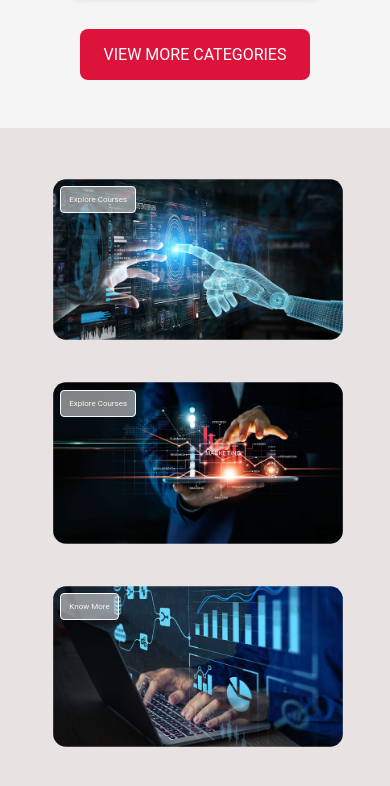
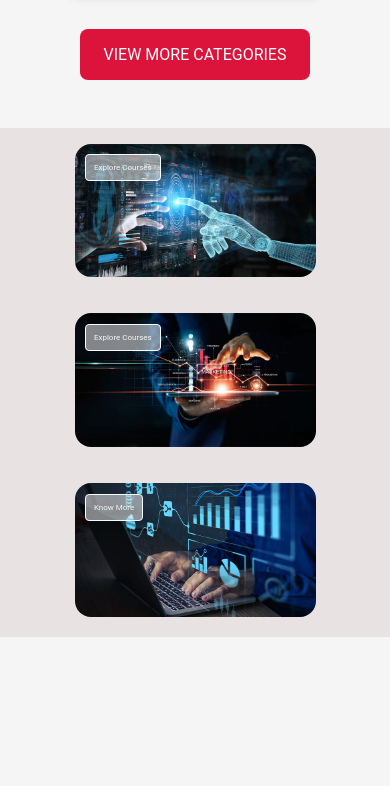
Before and after one commit to Rishika-dev/upGrade-frontend, a plain HTML site: page index.html in a window 390 px wide. Shown: the part 2721-3507 px from the top of the page. After the commit the page ends 3358 px from the top, so only its background shows below. Drawn offline with Linux system fonts and the light colour scheme.

Commit message:
updated section3

```diff
--- a/style.css
+++ b/style.css
@@ -261,12 +261,13 @@ border-radius: 1em 1em 0 0;
 .section-3-content-parent{
   display: flex;
   background-color: rgb(232, 226, 226);
-  justify-content: center;
+  /* justify-content: center; */
 
 }
 .section-3-content{
   display: flex;
-  max-width: 90%;
+  max-width: 70%;
+  margin:  0 12em;
 }
 
 .section-3-content img{
@@ -279,6 +280,7 @@ padding:0;
   margin: 1em;
 
 }
+
 .section-3-content a{
   position: absolute;
   margin:0.8em;
@@ -296,23 +298,20 @@ padding:0;
     display: flex;
     flex-direction: column;
     background-color: rgb(232, 226, 226);
-    padding: 1em;
+    padding: 0;
+    margin: 0 auto;
   }
   .section-3-content-parent{
 
     background-color: rgb(232, 226, 226);
-    padding: 1em;
   }
   .section-3-content-parent img{
-    width:100%;
-    max-width: 100%;
     border-radius: 1em;
-    padding:0.2em ;
+    padding:0;
   }
   .section-3-content-parent a{
     position: absolute;
     margin:1.3em;
-    padding: 1em;
     background-color: RGBA(255, 255, 255, 0.5);
     border-radius: 0.5em;
     color: whitesmoke;
```
